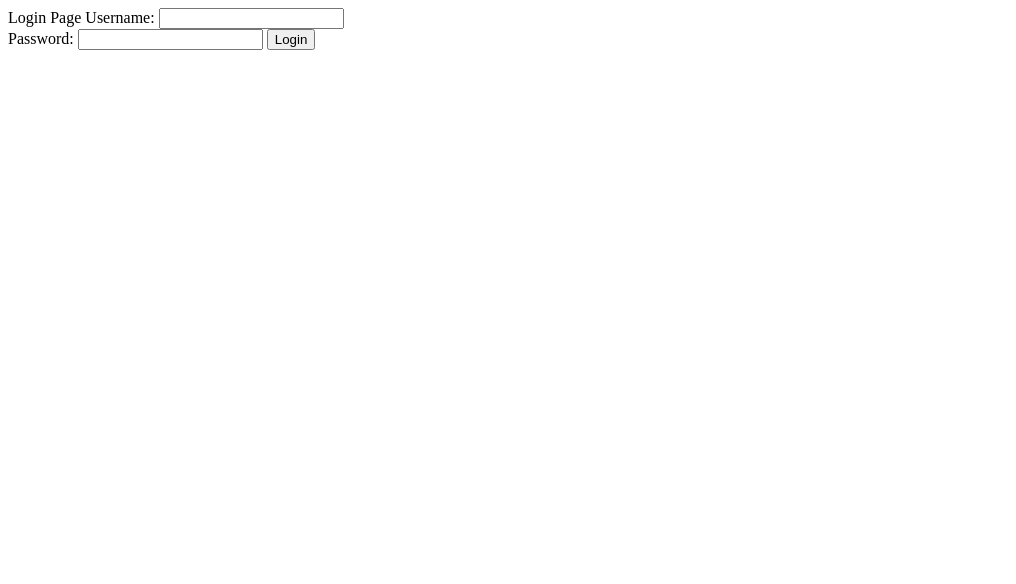
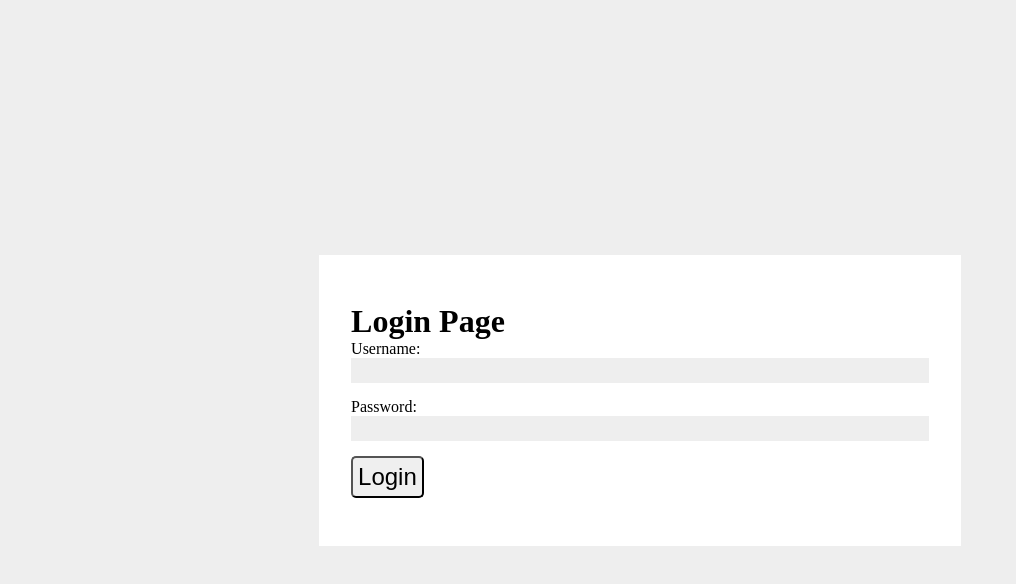
Before and after one commit to AwasthiNikhil/AwasthiNikhil.github.io, a plain HTML site: page index.html in a window 1280 px wide. Shown: the whole page, without its empty margins (0-1016 px from the left). Drawn offline with Linux system fonts and the light colour scheme.

Commit message:
Adding style

```diff
--- a/index.html
+++ b/index.html
@@ -2,17 +2,23 @@
 <html lang="en">
 <head>
     <title>First Page</title>
+    <link rel="stylesheet" href="style.css">
 </head>
 <body>
+    <div class="container">
+        <h1>
             Login Page
+        </h1>
+
         <label for="uname">
             Username:
         </label>
-    <input type="text" name="uname"><br>
+        <input type="text" id="uname" name="uname">
         <label for="password">
             Password:
         </label>
-    <input type="password" name="password">
+        <input type="password" id="password" name="">
         <button>Login</button>
+    </div>
 </body>
 </html>
--- /dev/null
+++ b/style.css
@@ -0,0 +1,29 @@
+*{
+    margin: 0;
+    padding: 0;
+    box-sizing: border-box;
+}
+body{
+    background-color: #eee;
+    height: 100vh;
+    display: flex;
+    align-items: center;
+    justify-content: center;
+}
+.container{
+    background-color: #fff;
+    padding:3rem 2rem;
+}
+input{
+    width: 100%;
+    border: none;
+    background-color: #eee;
+    height: 25px;
+    margin-bottom: 15px;
+}
+button{
+    font-size: 24px;
+    border-radius: 5px;
+    padding: 5px;
+
+}
```
Lines whose indentation alone changed are shown as unchanged.
